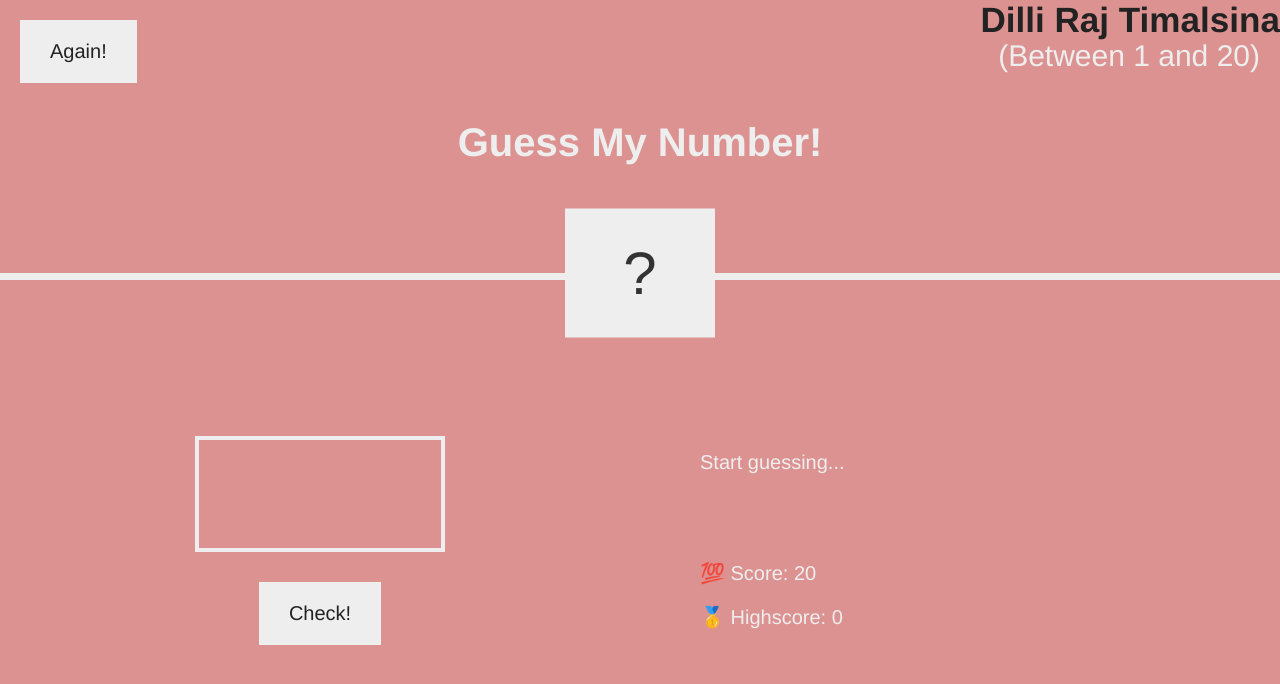
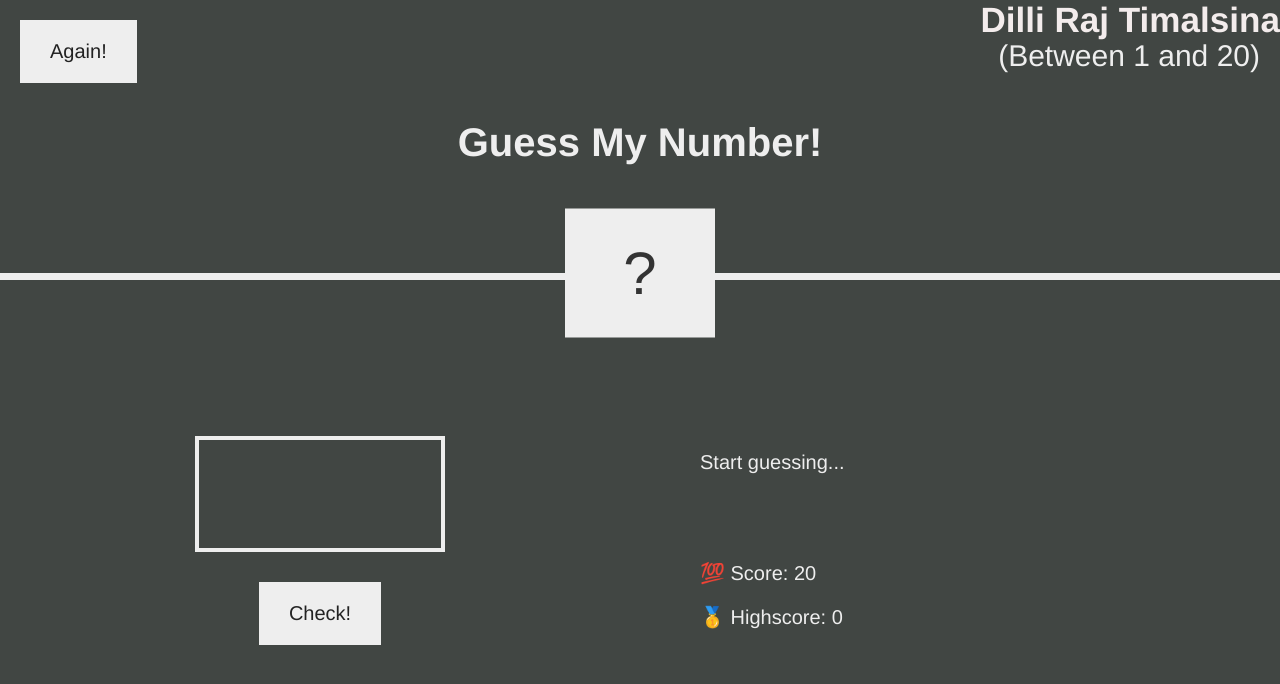
Before and after one commit to Dilli-Raj-Timalsina/Blind-Guess-Game, a plain HTML site: page index.html in a window 1280 px wide. Drawn offline with Linux system fonts and the light colour scheme.

Commit message:
color changed

```diff
--- a/style.css
+++ b/style.css
@@ -14,7 +14,7 @@ html {
 body {
   font-family: 'Franklin Gothic Medium', 'Arial Narrow', Arial, sans-serif;
   color: #eee;
-  background-color: rgb(221, 146, 146);
+  background-color: rgb(65, 70, 67);
   /* background-color: #60b347; */
 }
 
@@ -121,7 +121,7 @@ h1 {
 .intro {
   padding-top: 13px;
   padding-right: 20px;
-  color: #222;
+  color: rgb(243, 236, 236);
   font-size: 3rem;
   font-family: inherit;
   text-align: right;
```
